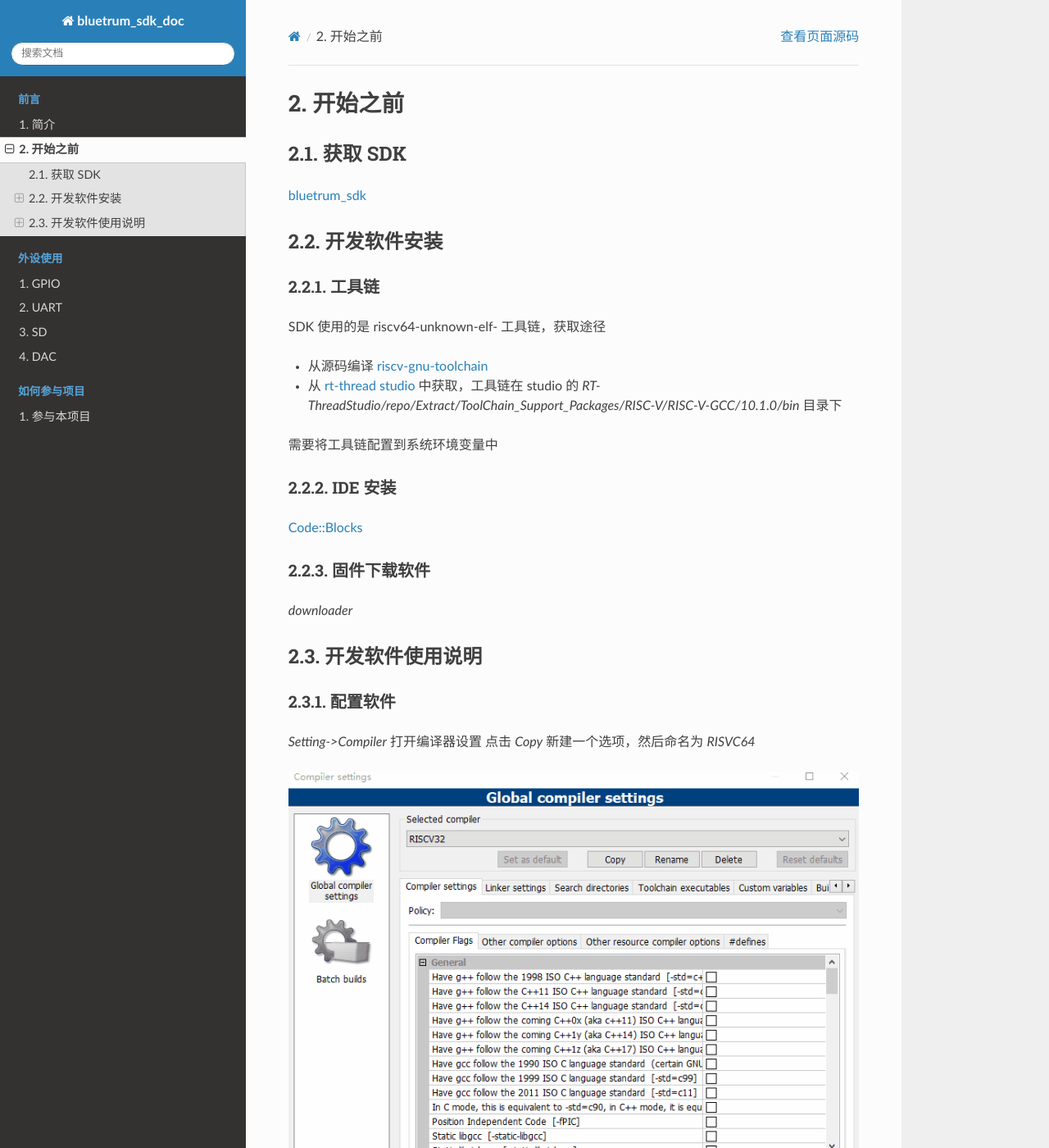
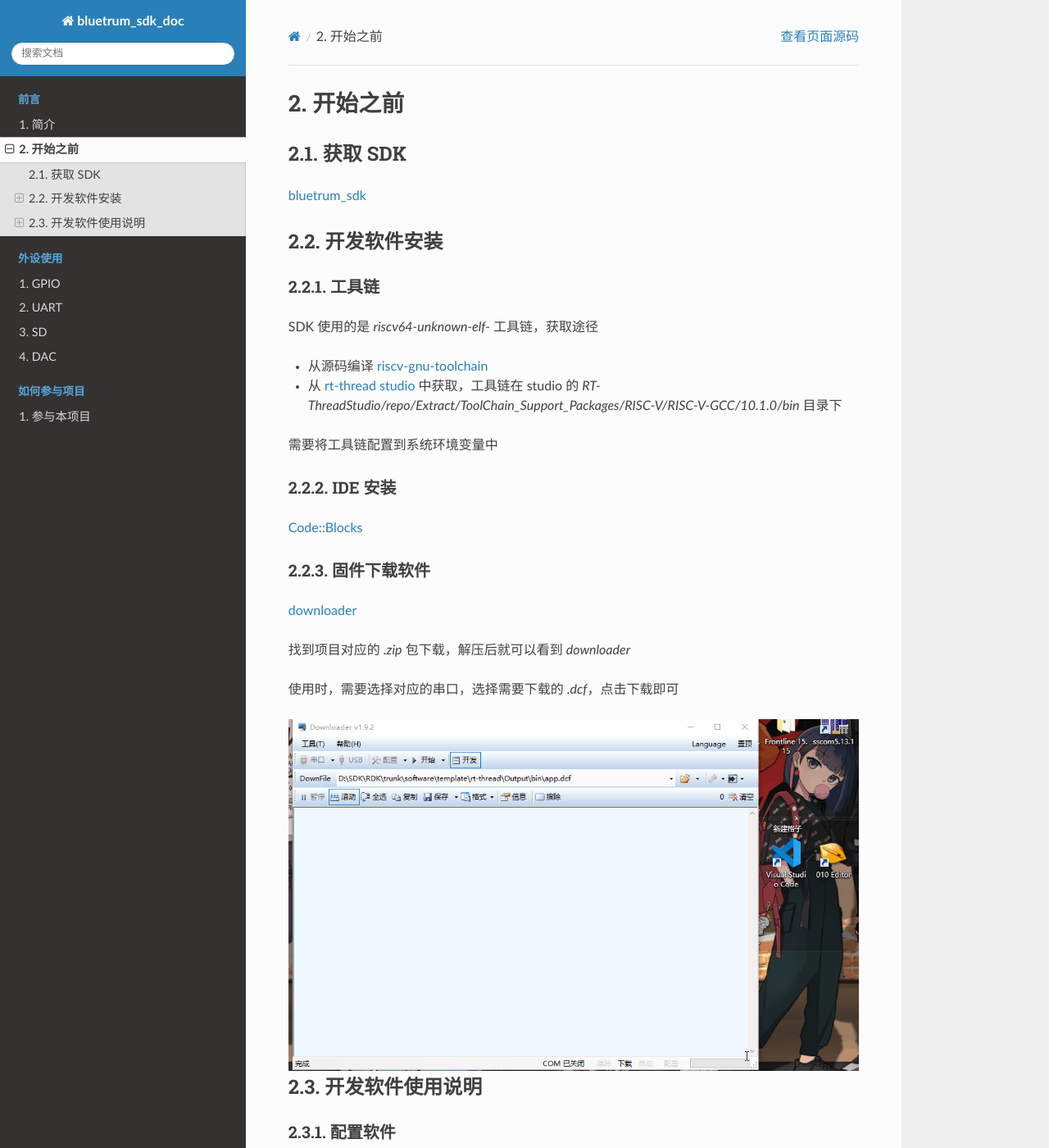
Before and after one commit to BLUETRUM/bluetrum_sdk_doc, a Sphinx documentation site: the page built from docs/getting-start/beforehand.rst, in a window 1280 px wide and 1400 px high. Shown: the whole window at 82% size. Built offline with Sphinx 7.4.7 and the Read the Docs theme 2.0.0, drawn with Linux system fonts in a browser that asks for light colours; some of the changed text lies outside the part shown.

Commit message:
add description of downloader

```diff
--- a/docs/getting-start/beforehand.rst
+++ b/docs/getting-start/beforehand.rst
@@ -12,7 +12,7 @@
 
 工具链
 ----------
-SDK 使用的是 riscv64-unknown-elf- 工具链，获取途径
+SDK 使用的是 `riscv64-unknown-elf-` 工具链，获取途径
 
 + 从源码编译 `riscv-gnu-toolchain <https://github.com/riscv/riscv-gnu-toolchain>`_
 + 从 `rt-thread studio <https://www.rt-thread.org/page/studio.html>`_ 中获取，工具链在 studio 的 `RT-ThreadStudio/repo/Extract/ToolChain_Support_Packages/RISC-V/RISC-V-GCC/10.1.0/bin` 目录下
@@ -25,7 +25,14 @@ IDE 安装
 
 固件下载软件
 -------------
-`downloader`
+`downloader <https://github.com/BLUETRUM/Downloader>`_
+
+找到项目对应的 `.zip` 包下载，解压后就可以看到 `downloader`
+
+使用时，需要选择对应的串口，选择需要下载的 `.dcf`，点击下载即可
+
+.. image:: images/bf_using_downloader.gif
+   :align: center
 
 开发软件使用说明
 =================
@@ -33,12 +40,12 @@ IDE 安装
 配置软件
 ------------
 `Setting->Compiler` 打开编译器设置
-点击 `Copy` 新建一个选项，然后命名为 `RISVC64`
+点击 `Copy` 新建一个选项，然后命名为 `RISVC64`。`RISVC64` 已经存在的话，可以不用再添加，参考下面的步骤，更改工具链的地址
 
 .. image:: images/bf_setting_ide_0.gif
    :align: center
 
-配置工具链
+配置工具链，注意路径不要出错
 
 .. image:: images/bf_setting_ide_1.png
    :align: center
```
Also changed, not shown: docs/getting-start/images/bf_using_downloader.gif (added).
